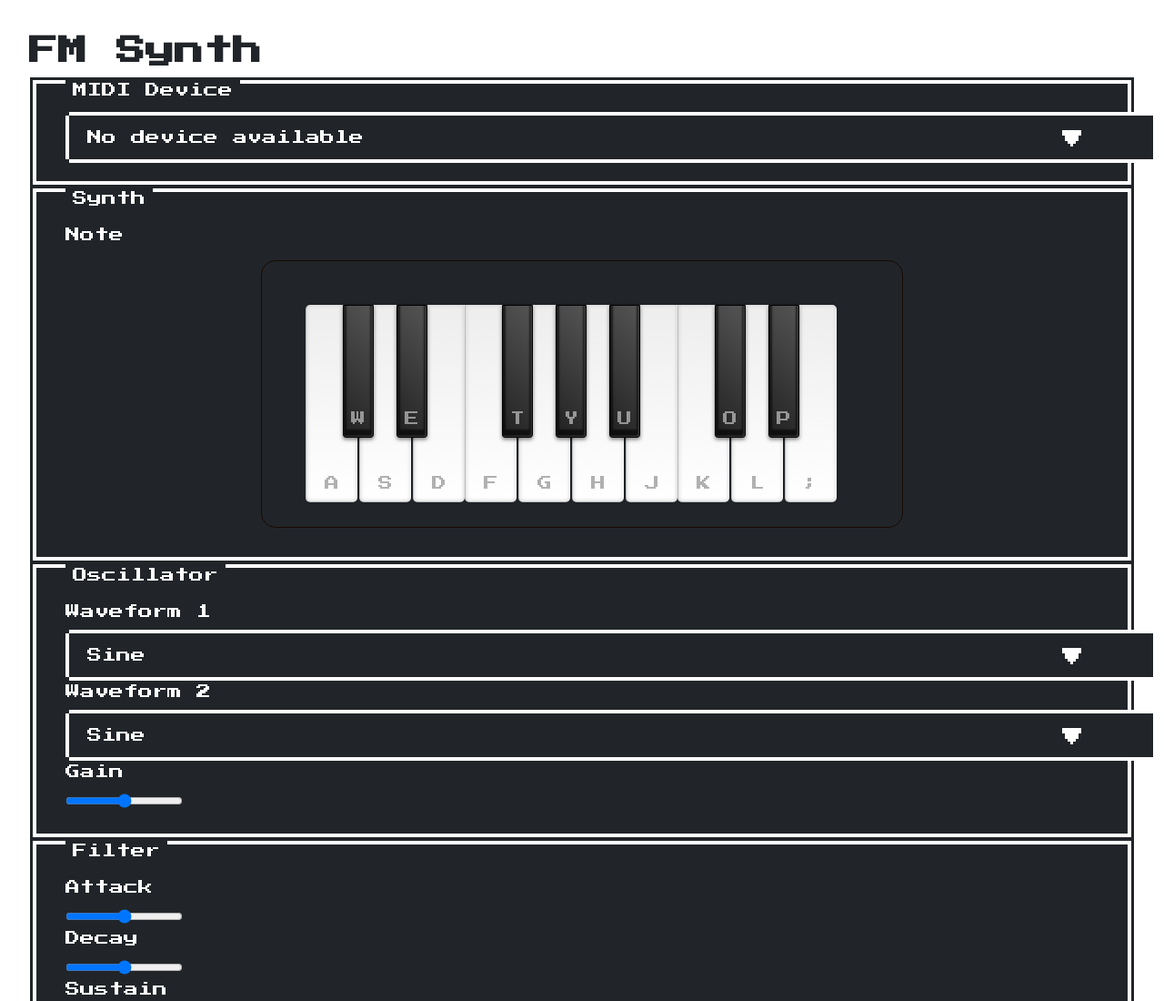
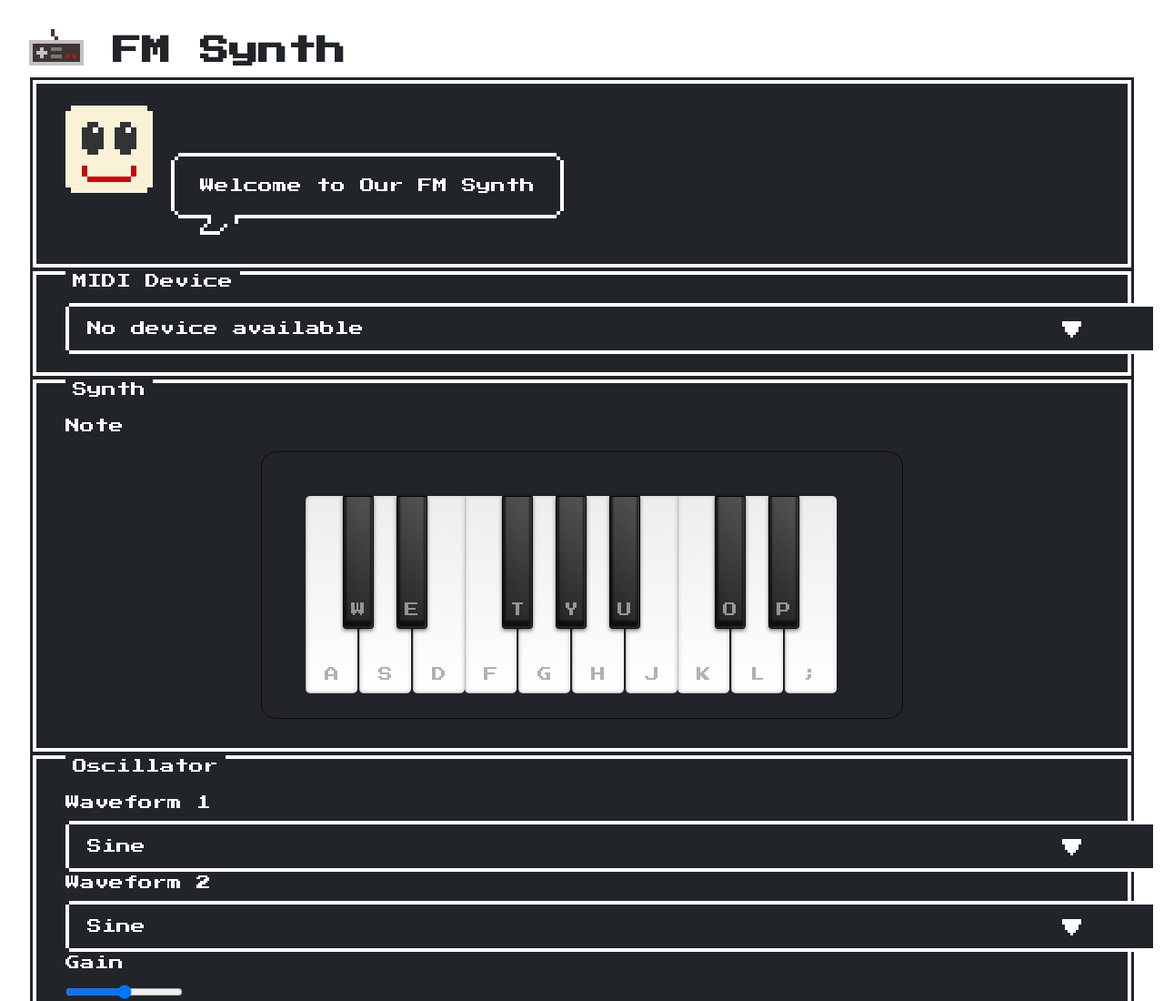
Before and after one commit to dotmh/WebAudioFmSynth, a website built with Vite: page index.html in a window 1280 px wide. Shown: the top 1100 px of the page at 91% size. Built offline with nearby package versions, Linux system fonts and the light colour scheme.

Commit message:
Add some visual bits

```diff
--- a/index.html
+++ b/index.html
@@ -8,8 +8,18 @@
     <title>Vite App</title>
   </head>
   <body>
-    <h1>FM Synth</h1>
-
+    <h1><i class="nes-logo"></i> FM Synth</h1>
+    <section class="nes-container is-dark">
+      <section class="message-list">
+        <section class="message -left">
+          <i class="nes-bcrikko"></i>
+          <!-- Balloon -->
+          <div class="nes-balloon from-left is-dark">
+            <p>Welcome to Our FM Synth</p>
+          </div>
+        </section>
+    </section>
+    </section>
     <div class="nes-container with-title is-dark">
       <p class="title">MIDI Device</p>
 
```
